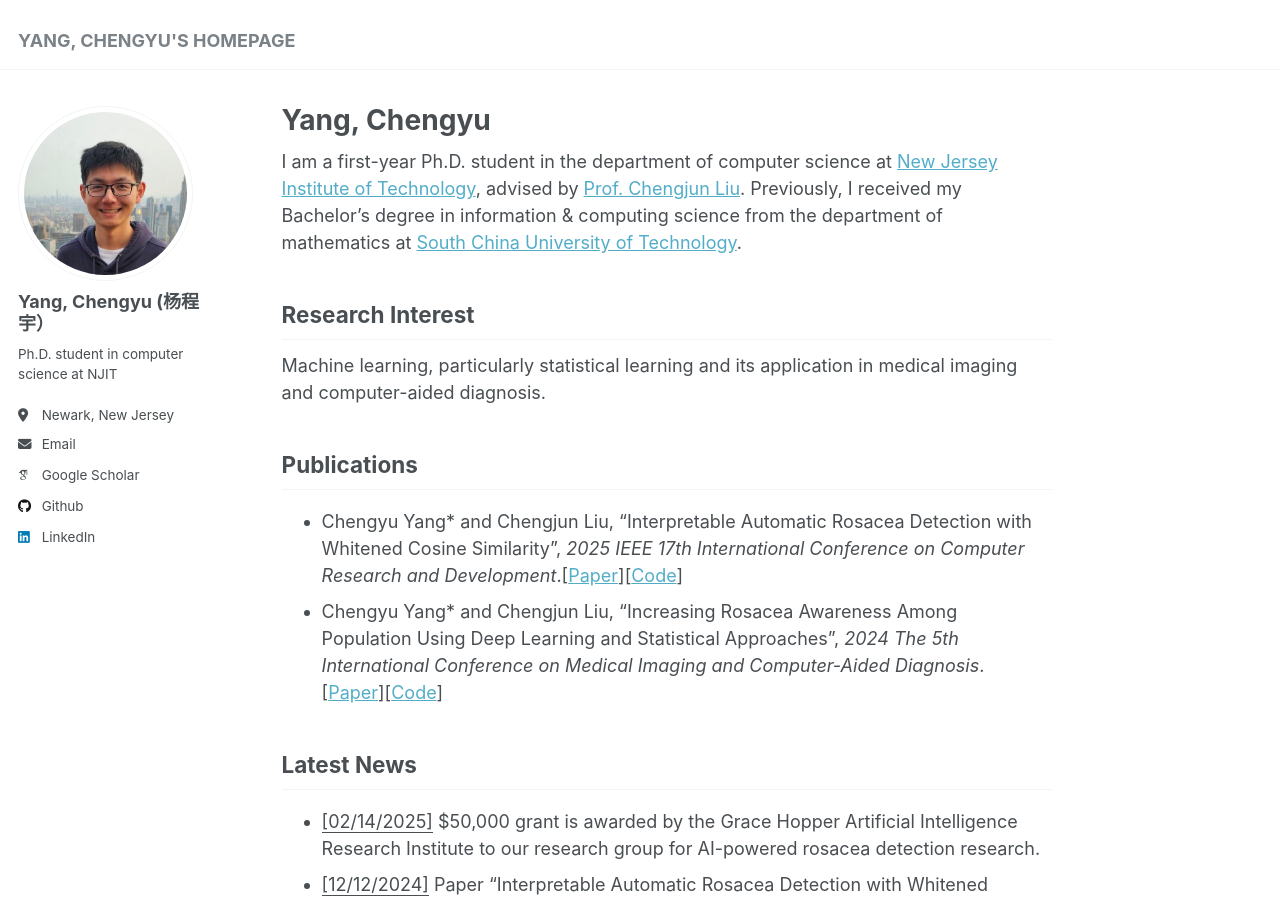
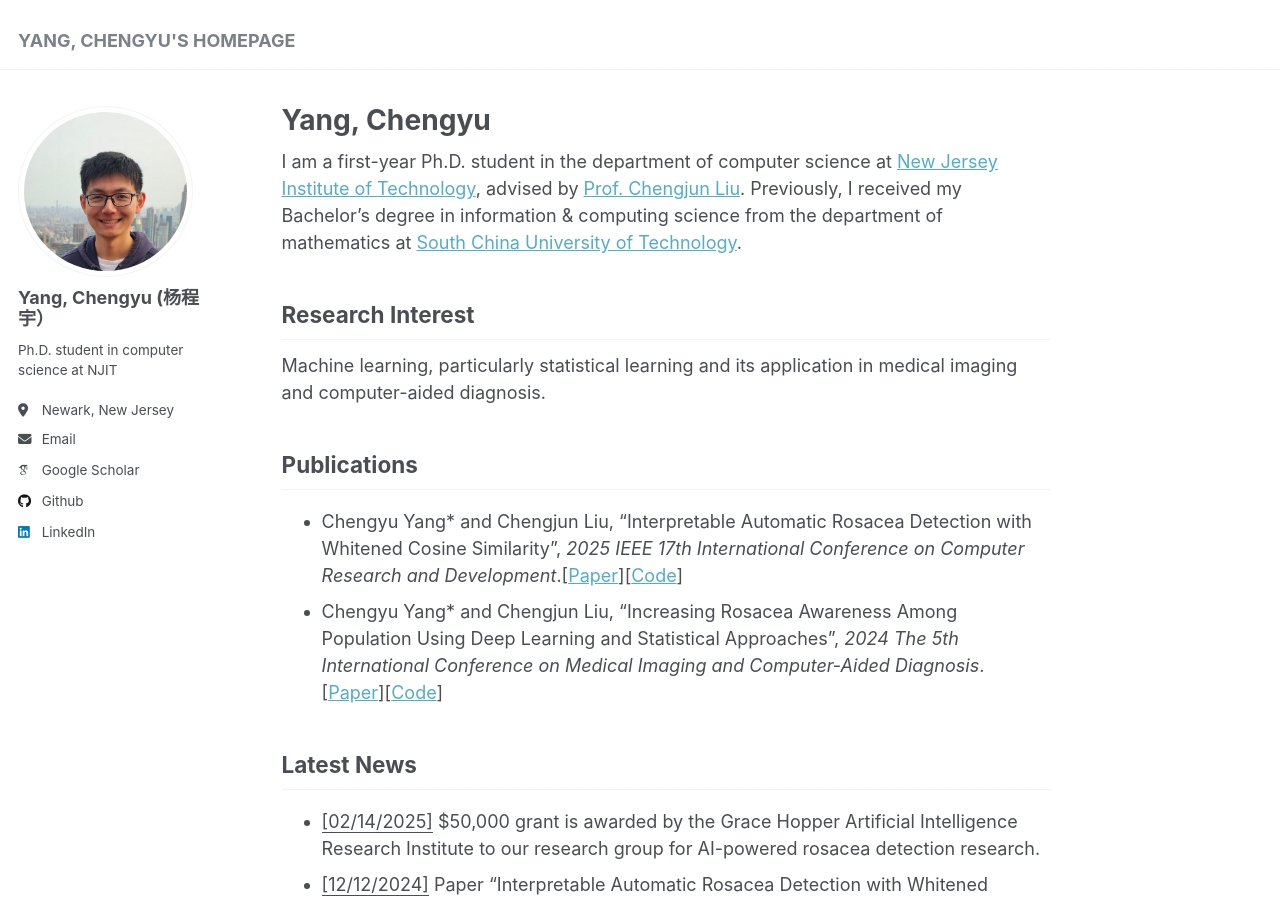
Before and after one commit to chengyuyang-njit/chengyuyang-njit.github.io, a Jekyll site: the page built from _pages/about.md, in a window 1280 px wide and 900 px high. Built offline with Jekyll 4.4.1, drawn with Linux system fonts in a browser that asks for light colours; some web fonts are replaced.

Commit message:
Update _config.yml

```diff
--- a/_config.yml
+++ b/_config.yml
@@ -21,7 +21,7 @@ repository               : "chengyuyang-njit/chengyuyang-njit.github.io"
 #               Additional customization can be done by editing /_includes/author-profile.html
 author:
   # Biographic information
-  avatar           : "nycs.jpg"
+  avatar           : "nycs1.jpg"
   name             : "Yang, Chengyu  (杨程宇）"
   pronouns         : # example: "she/her"
   bio              : "Ph.D. student in computer science at NJIT"
```
